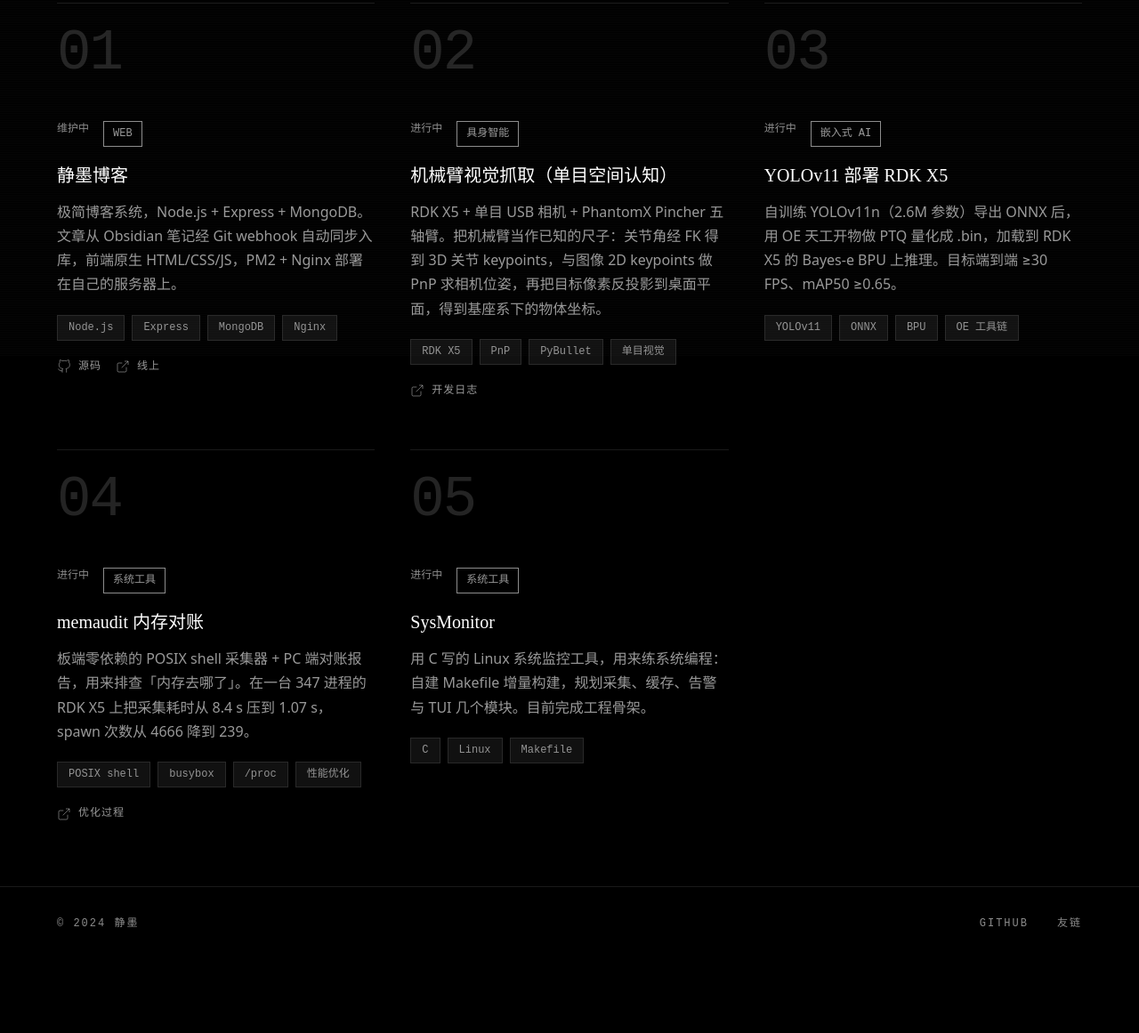
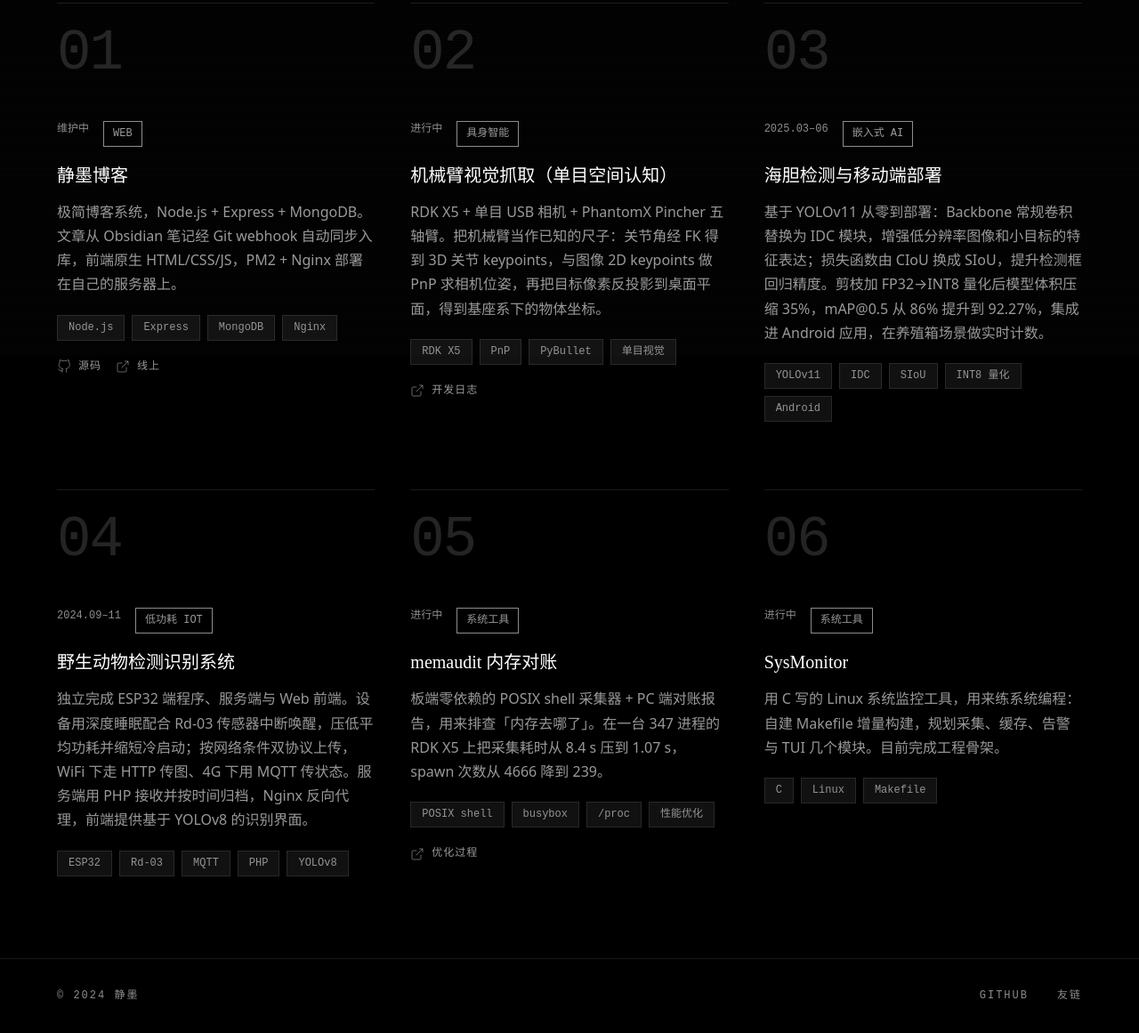
Before and after one commit to Mar14z/blog, a website: page views/portfolio.html in a window 1280 px wide. Shown: the part 400-1561 px from the top of the page at 89% size. Before the commit the page ends 1481 px from the top, so only its background shows below. Drawn offline with Linux system fonts and the light colour scheme; a web font is replaced by a local one.

Commit message:
feat(portfolio): 补充海胆检测与野生动物识别项目，移除未完成的 RDK X5 部署占位

```diff
--- a/views/portfolio.html
+++ b/views/portfolio.html
@@ -121,25 +121,49 @@
                 </div>
                 <div class="project-info">
                     <div class="project-meta">
-                        <span class="project-year">进行中</span>
+                        <span class="project-year">2025.03–06</span>
                         <span class="project-type">嵌入式 AI</span>
                     </div>
-                    <h3 class="project-title">YOLOv11 部署 RDK X5</h3>
+                    <h3 class="project-title">海胆检测与移动端部署</h3>
                     <p class="project-description">
-                        自训练 YOLOv11n（2.6M 参数）导出 ONNX 后，用 OE 天工开物做 PTQ 量化成 .bin，加载到 RDK X5 的 Bayes-e BPU 上推理。目标端到端 ≥30 FPS、mAP50 ≥0.65。
+                        基于 YOLOv11 从零到部署：Backbone 常规卷积替换为 IDC 模块，增强低分辨率图像和小目标的特征表达；损失函数由 CIoU 换成 SIoU，提升检测框回归精度。剪枝加 FP32→INT8 量化后模型体积压缩 35%，mAP@0.5 从 86% 提升到 92.27%，集成进 Android 应用，在养殖箱场景做实时计数。
                     </p>
                     <div class="project-tags">
                         <span class="project-tag">YOLOv11</span>
-                        <span class="project-tag">ONNX</span>
-                        <span class="project-tag">BPU</span>
-                        <span class="project-tag">OE 工具链</span>
+                        <span class="project-tag">IDC</span>
+                        <span class="project-tag">SIoU</span>
+                        <span class="project-tag">INT8 量化</span>
+                        <span class="project-tag">Android</span>
+                    </div>
+                </div>
+            </article>
+
+            <article class="project-card" data-category="embedded">
+                <div class="project-cover">
+                    <div class="project-placeholder">04</div>
+                </div>
+                <div class="project-info">
+                    <div class="project-meta">
+                        <span class="project-year">2024.09–11</span>
+                        <span class="project-type">低功耗 IoT</span>
+                    </div>
+                    <h3 class="project-title">野生动物检测识别系统</h3>
+                    <p class="project-description">
+                        独立完成 ESP32 端程序、服务端与 Web 前端。设备用深度睡眠配合 Rd-03 传感器中断唤醒，压低平均功耗并缩短冷启动；按网络条件双协议上传，WiFi 下走 HTTP 传图、4G 下用 MQTT 传状态。服务端用 PHP 接收并按时间归档，Nginx 反向代理，前端提供基于 YOLOv8 的识别界面。
+                    </p>
+                    <div class="project-tags">
+                        <span class="project-tag">ESP32</span>
+                        <span class="project-tag">Rd-03</span>
+                        <span class="project-tag">MQTT</span>
+                        <span class="project-tag">PHP</span>
+                        <span class="project-tag">YOLOv8</span>
                     </div>
                 </div>
             </article>
 
             <article class="project-card" data-category="tool">
                 <div class="project-cover">
-                    <div class="project-placeholder">04</div>
+                    <div class="project-placeholder">05</div>
                 </div>
                 <div class="project-info">
                     <div class="project-meta">
@@ -169,7 +193,7 @@
 
             <article class="project-card" data-category="tool">
                 <div class="project-cover">
-                    <div class="project-placeholder">05</div>
+                    <div class="project-placeholder">06</div>
                 </div>
                 <div class="project-info">
                     <div class="project-meta">
```
